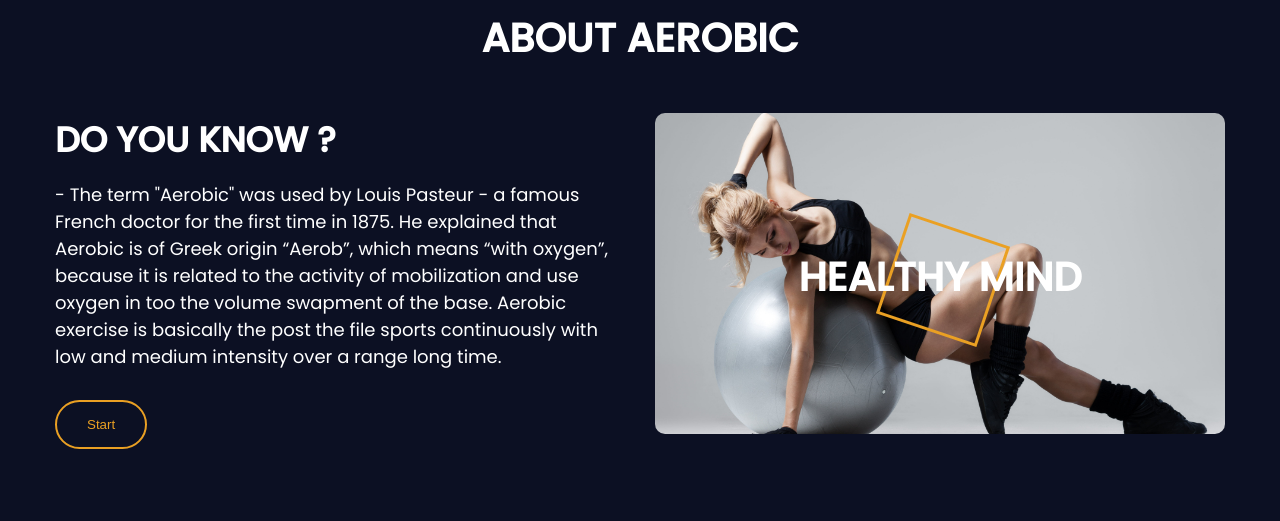
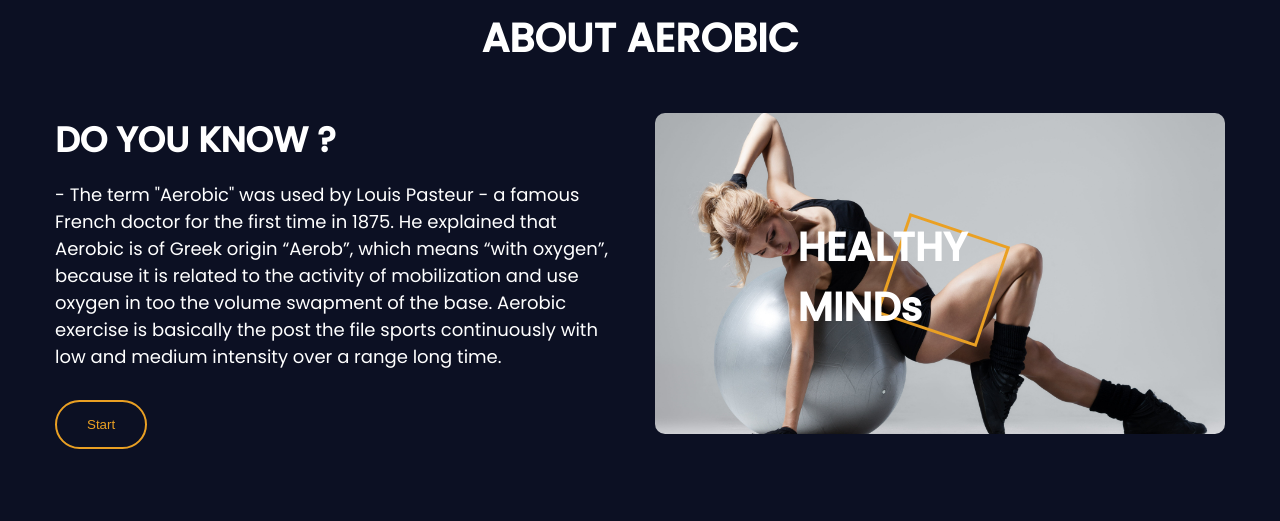
Before and after one commit to NgoVanDucAn/Project_1_HeathyMind, a PHP site: page / in a window 1280 px wide. Shown: the part 917-1438 px from the top of the page. Run offline with PHP 8.4, Linux system fonts and the light colour scheme; some libraries are stand-ins or nearby versions; some web fonts are replaced.

Commit message:
new commit

```diff
--- a/heathy_mind/eproject/index.php
+++ b/heathy_mind/eproject/index.php
@@ -125,7 +125,7 @@
                 </div>
                 <div class="about-item">
                     <div class="about-item-img">
-                        <span>HEALTHY MIND</span>
+                        <span>HEALTHY MINDs</span>
                         <img src="image/about.jpg" alt="">
                     </div>
                 </div>
```
